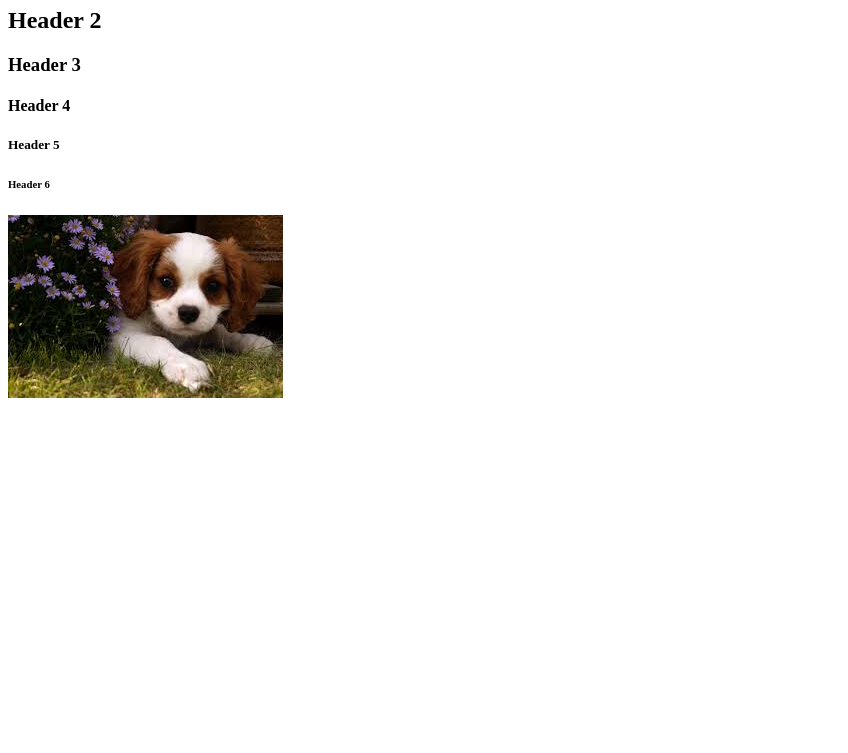
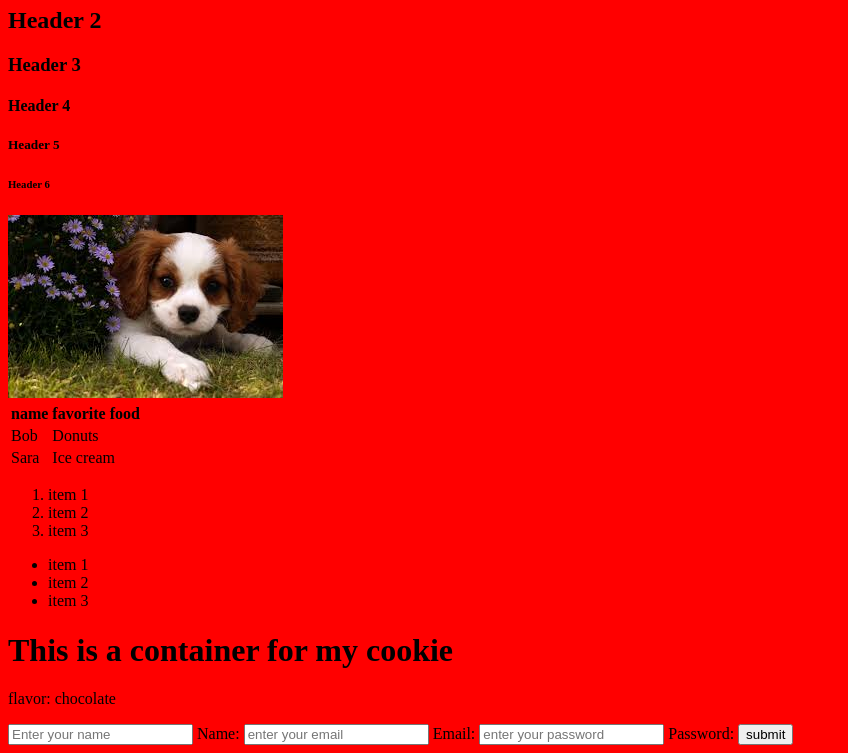
Before and after one commit to htnguy/webdevbootcamp, a plain HTML site: page learn-HTML/index.html in a window 1280 px wide. Shown: the part 73-826 px from the top of the page, without its empty margins (0-848 px from the left). Before the commit the page ends 800 px from the top, so only its background shows below. Drawn offline with Linux system fonts and the light colour scheme.

Commit message:
updated learning HTML

```diff
--- a/learn-HTML/index.html
+++ b/learn-HTML/index.html
@@ -3,14 +3,56 @@
   <head>
     <title>Dogs are Great!</title>
   </head>
-  <body>
+  <body style="background: red;">
     <h1>Header 1</h1>
     <h2>Header 2</h2>
     <h3>Header 3</h3>
     <h4>Header 4</h4>
     <h5>Header 5</h5>
-	<h6>Header 6</h6>
+    <h6>Header 6</h6>
 
-	<img src="cutedog.jpeg" alt="cute dog">
+    <img src="cutedog.jpeg" alt="cute dog" />
+
+    <table>
+      <tr>
+        <th>name</th>
+        <th>favorite food</th>
+      </tr>
+      <tr>
+        <td>Bob</td>
+        <td>Donuts</td>
+      </tr>
+      <tr>
+        <td>Sara</td>
+        <td>Ice cream</td>
+      </tr>
+    </table>
+    <ol>
+      <li>item 1</li>
+      <li>item 2</li>
+      <li>item 3</li>
+    </ol>
+    <ul>
+      <li>item 1</li>
+      <li>item 2</li>
+      <li>item 3</li>
+    </ul>
+    <div>
+      <h1>This is a container for my cookie</h1>
+      <p>flavor: chocolate</p>
+    </div>
+
+    <form action="/receive-form" method="POST">
+      <input type="text" id="name" placeholder="Enter your name" />
+      <label for="name">Name:</label>
+
+      <input type="email" id="email" placeholder="enter your email" />
+      <label for="email">Email:</label>
+
+      <input type="password" id="password" placeholder="enter your password" />
+      <label for="password">Password:</label>
+
+      <button type="submit">submit</button>
+    </form>
   </body>
 </html>
```
